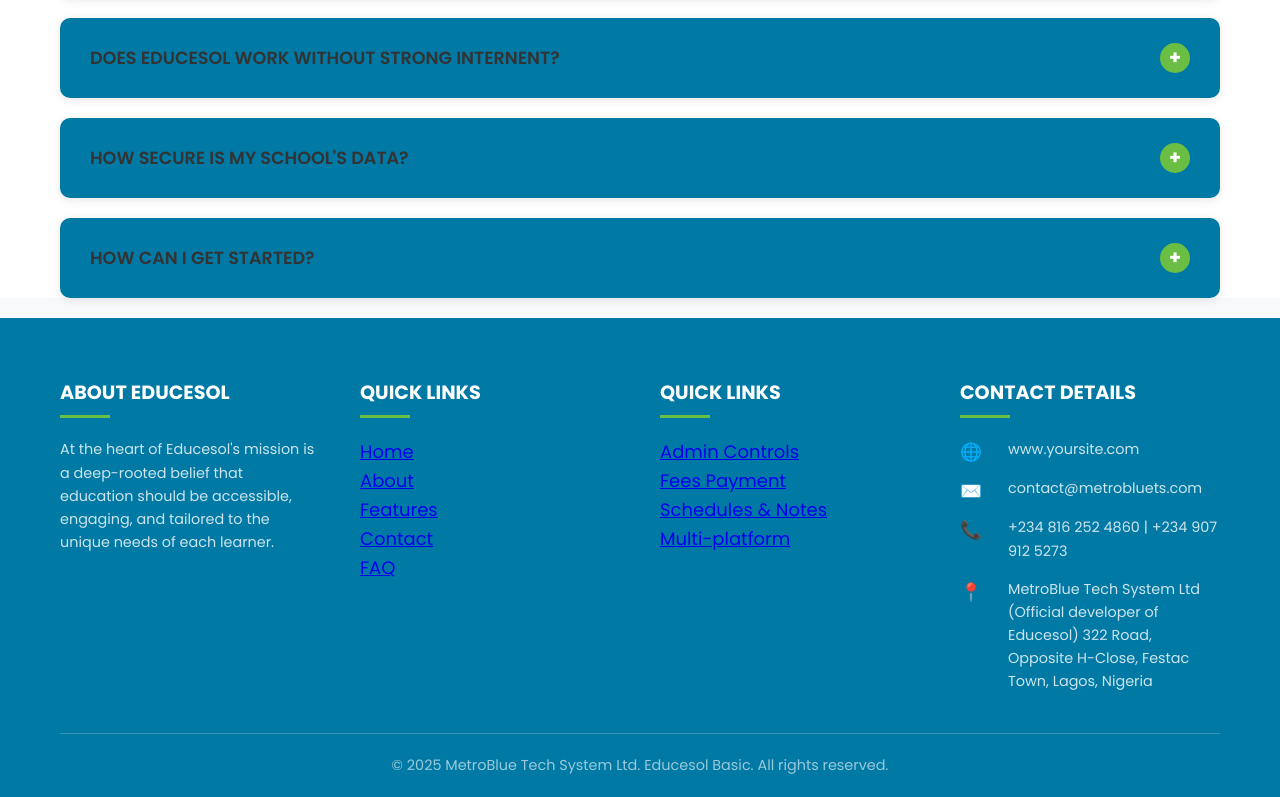
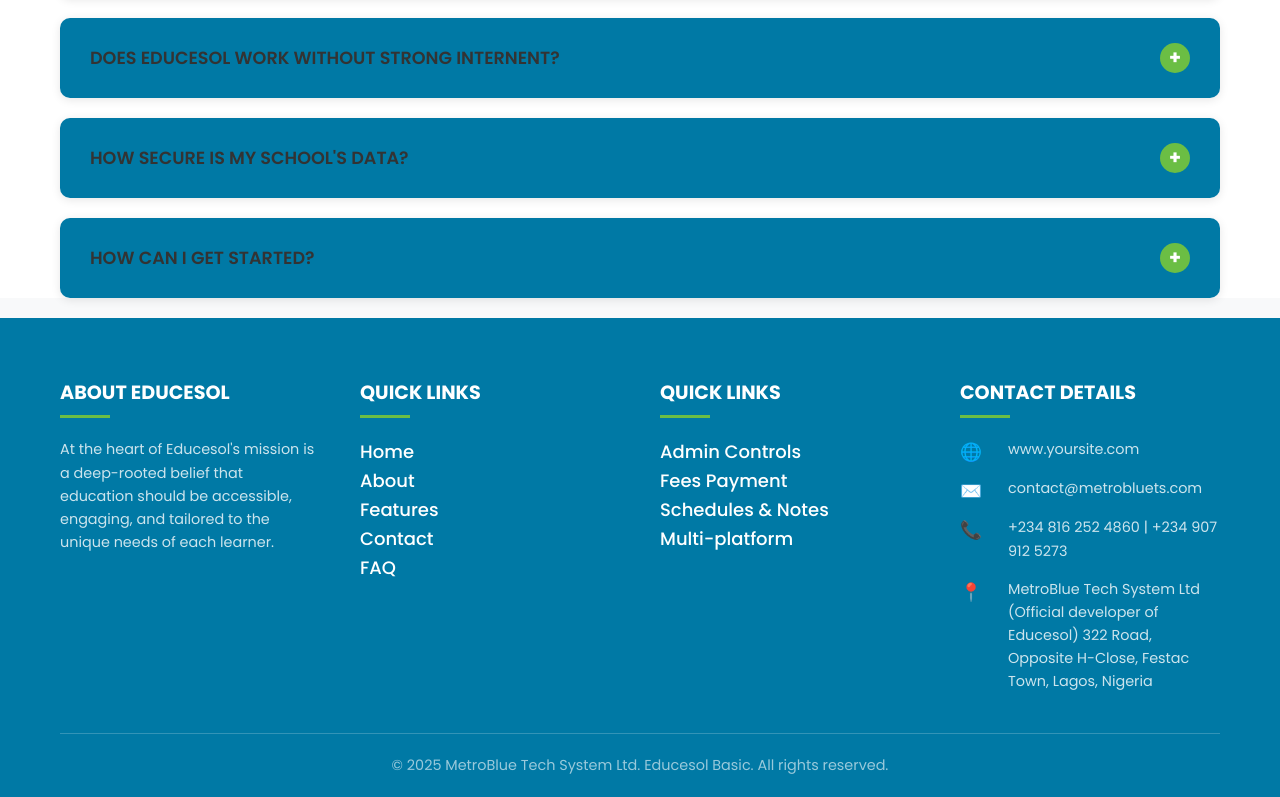
Before and after one commit to kamohomatsepe/edu-website, a React (Vite) app: page / in a window 1280 px wide. Shown: the part 4910-5707 px from the top of the page. Built offline with nearby package versions, Linux system fonts and the light colour scheme.

Commit message:
style: changed the footer links design

```diff
--- a/src/components/Footer/Footer.css
+++ b/src/components/Footer/Footer.css
@@ -69,7 +69,11 @@
   padding-top: 20px;
   text-align: center;
 }
-
+.quick-links a {
+  text-decoration: none;
+  color: #fff;
+  font-weight: 500;
+}
 .footer-bottom p {
   color: rgba(255, 255, 255, 0.6);
   font-size: 0.9rem;
```
